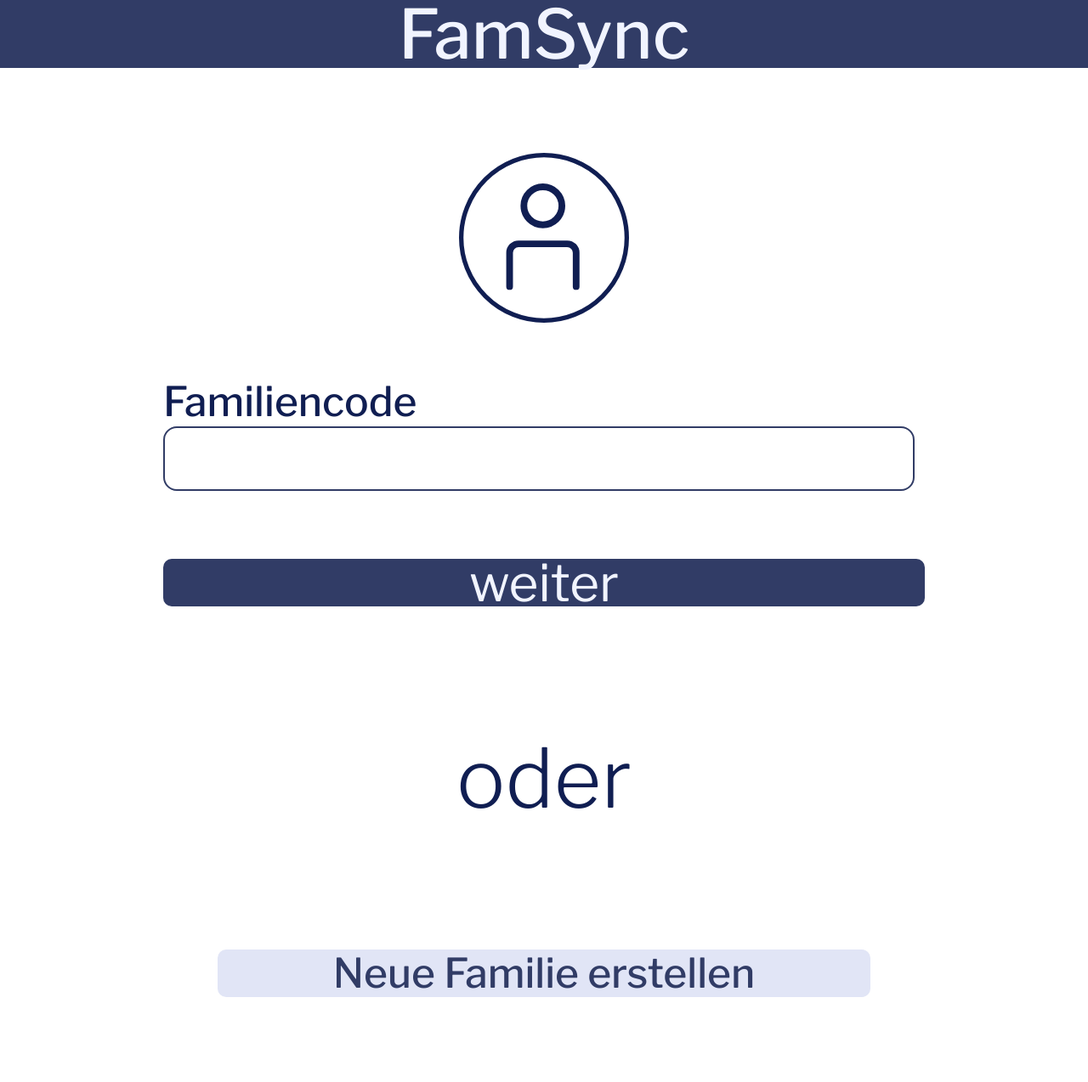
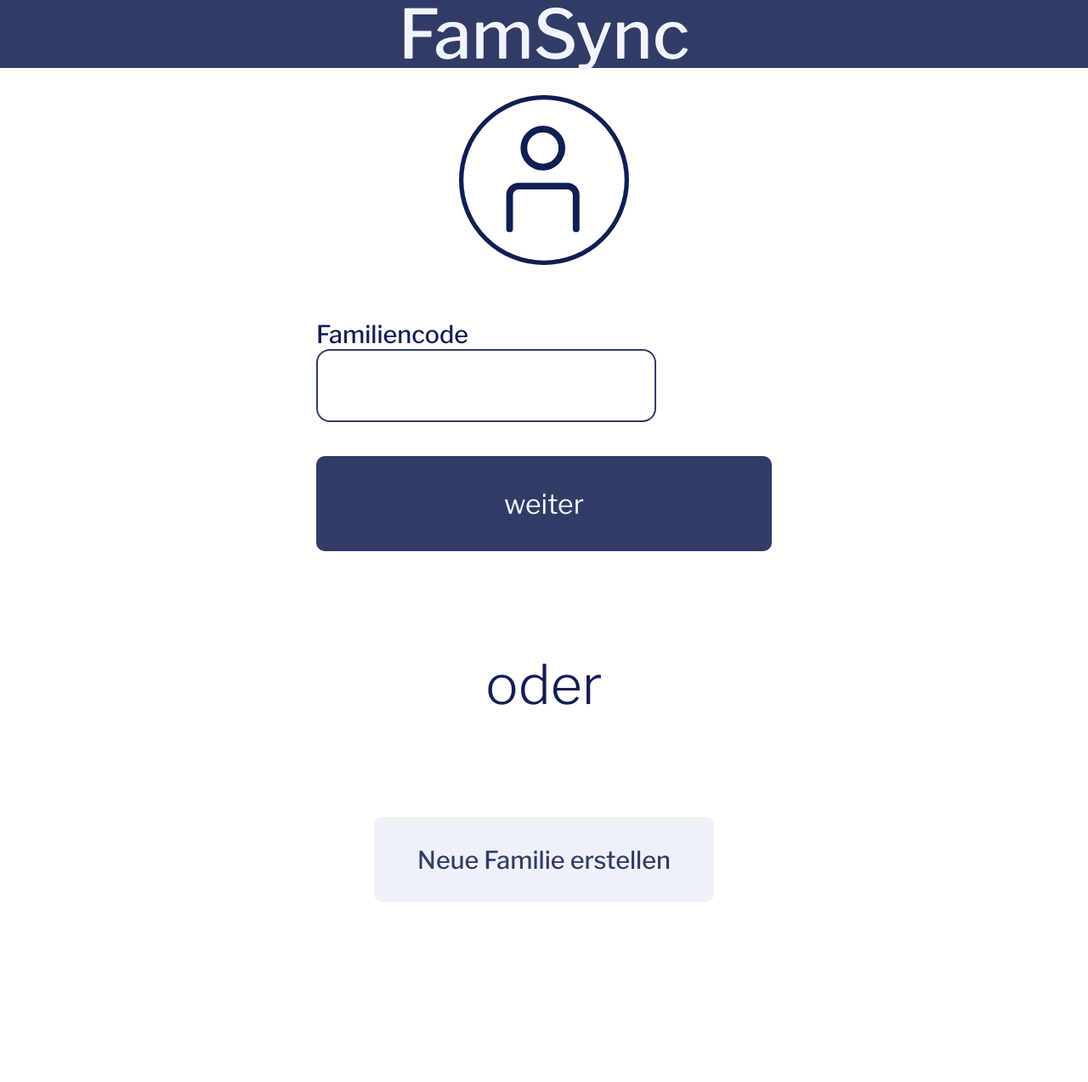
Before and after one commit to selmasahin1/im4, a PHP site: page /familycode.html in a window 1280 px wide. Shown: the whole page at 85% size. After the commit the page ends 1062 px from the top, so only its background shows below. Run offline with PHP 8.4, Linux system fonts and the light colour scheme.

Commit message:
resolve conflict

```diff
--- a/css/buttonstyles.css
+++ b/css/buttonstyles.css
@@ -1,19 +1,20 @@
-:host {
-    display: inline-block;
-}
-
 .primary-button {
     display: flex;
-    /* Makes width/height apply and centers text */
     justify-content: center;
     align-items: center;
 
-    width: 70vw;
-    height: 7vh;
-    flex-shrink: 0;
+    width: 100%;
+    max-width: 600px;
+    height: 3.5em;
+
+    width: 100%;
+    max-width: 600px;
+    height: 3.5em;
+
     border-radius: 10px;
     background: #313C66;
-    font-size: 60px;
+    font-size: 2rem;
+    font-size: 2rem;
     color: #F1F4FF;
     font-family: "Libre Franklin", sans-serif;
     text-decoration: none;
@@ -22,20 +23,25 @@
     cursor: pointer;
 }
 
-.primary-button:hover {
-    background-color: #5568AF;
-}
-
 .secondary-button {
     display: flex;
     justify-content: center;
     align-items: center;
-    width: 60vw;
-    height: 7vh;
-    flex-shrink: 0;
+
+    width: 100%;
+    max-width: 400px;
+    height: 3.5em;
+
+
+    width: 100%;
+    max-width: 400px;
+    height: 3.5em;
+
     border-radius: 10px;
     background: #E1E5F6;
     font-size: 48px;
+    background: #EFF1F9;
+    font-size: 1.8rem;
     font-weight: 500;
     color: #313C66;
     font-family: "Libre Franklin", sans-serif;
@@ -46,9 +52,5 @@
     border: none;
     box-sizing: border-box;
     cursor: pointer;
-  }
-
- .secondary-button:hover {
-    background-color: #5568AF;
-    color: #EFF1F9;
-  }
+}
+}
--- a/css/login.css
+++ b/css/login.css
@@ -1,5 +1,8 @@
+/* General styles */
 body {
     margin: 0;
+    background-color: white;
+    font-family: "Libre Franklin", sans-serif;
 }
 
 main {
@@ -8,54 +11,58 @@ main {
     justify-content: center;
     align-items: center;
     gap: 4em;
-    margin: 100px 0;
+
+    width: 100%;
+    max-width: 600px; /* Inhalt bleibt kompakt */
+    margin: 0 auto;    /* Zentriert */
+    padding: 2em;
+    box-sizing: border-box;
 }
 
 img {
     width: 200px;
-    height: 200px;
+    height: auto;
 }
 
 h2 {
     color: #101E52;
-    font-family: "Libre Franklin";
-    font-size: 6rem;
+    font-size: 3rem;
     font-weight: 300;
+    text-align: center;
 }
 
 h1 {
     color: #313C66;
-    font-family: "Libre Franklin";
-    font-size: 5rem;
+    font-size: 2.5rem;
     font-weight: 500;
 }
 
 input {
-    display: flex;
-    width: 65vw;
-    height: 5vh;
-    padding: 16px 24px;
-    align-items: center;
-    gap: 10px;
-    flex-shrink: 0;
+    width: 100%;
+    max-width: 400px;
+    height: 3em;
+    padding: 0.5em 1em;
+
     border-radius: 16px;
     border: 2px solid #313C66;
-    font-size: 3rem;
-    font-family: "Libre Franklin", sans-serif;
+
+    font-size: 1.5rem;
     color: #313C66;
+    box-sizing: border-box;
 }
 
 label {
     color: #101E52;
-    font-family: "Libre Franklin";
-    font-size: 3rem;
+    font-size: 1.5rem;
     font-weight: 500;
 }
 
 form {
     display: flex;
     flex-direction: column;
-    gap: 5em;
+    gap: 2.5em;
+    width: 100%;
+    align-items: center;
 }
 
 .img-container {
@@ -68,7 +75,24 @@ form {
 
 .paragraph {
     color: #101E52;
-    font-family: "Libre Franklin";
-    font-size: 3rem;
+    font-size: 1.5rem;
     font-weight: 500;
+    text-align: center;
 }
+
+/* Optional: kleine Verfeinerung für grössere Screens */
+@media (min-width: 768px) {
+    h1 {
+        font-size: 3rem;
+    }
+
+    h2 {
+        font-size: 4rem;
+    }
+
+    input,
+    .paragraph,
+    label {
+        font-size: 1.8rem;
+    }
+}
```
Also changed, not shown: css/home.css (+3 -7 lines).
